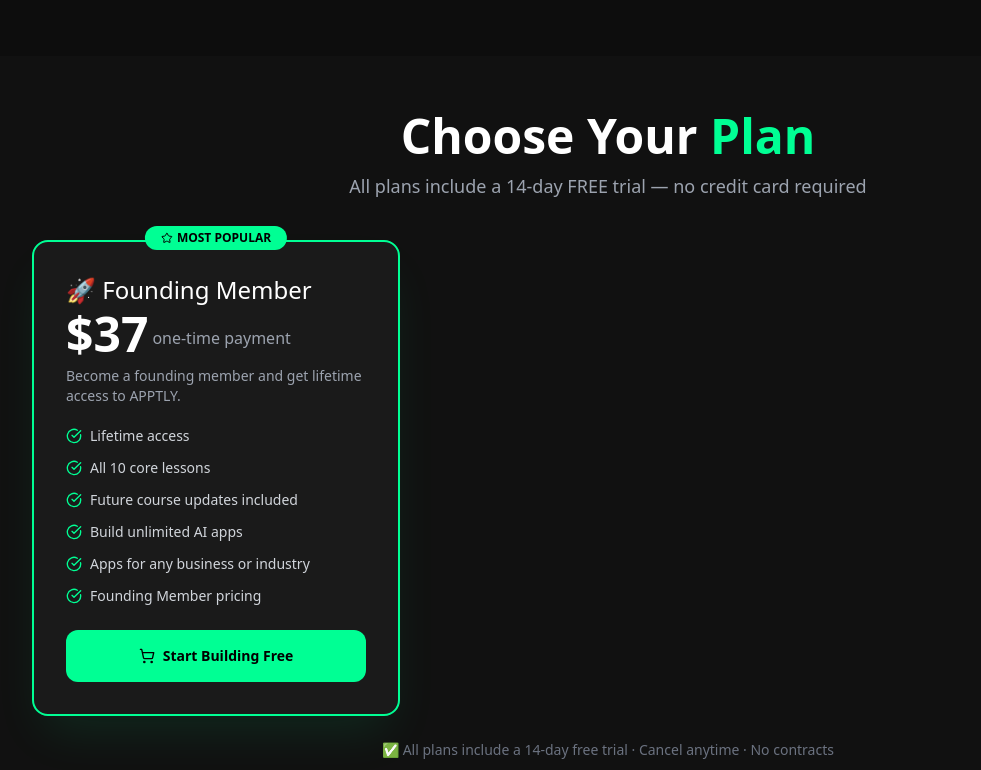
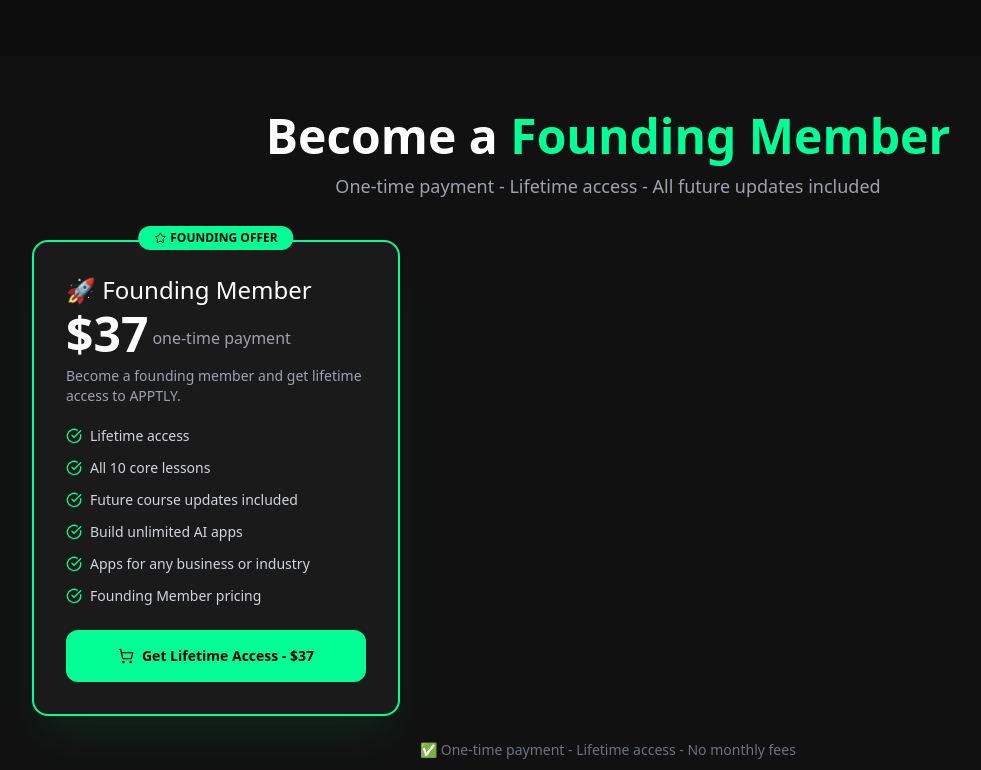
Before and after one commit to myapptly/apptly-website, a Next.js app: page / in a window 1280 px wide. Shown: the part 1230-2000 px from the top of the page, without its empty margins (32-1013 px from the left). Built offline with nearby package versions, Linux system fonts and the light colour scheme.

Commit message:
Update pricing page

```diff
--- a/components/pricing.tsx
+++ b/components/pricing.tsx
@@ -37,10 +37,10 @@ export function Pricing() {
           className="text-center mb-10"
         >
           <h2 className="text-4xl md:text-5xl font-black mb-3">
-            Choose Your <span className="text-[#00FF94]">Plan</span>
+            Become a <span className="text-[#00FF94]">Founding Member</span>
           </h2>
           <p className="text-gray-400 text-lg">
-            All plans include a 14-day FREE trial — no credit card required
+            One-time payment - Lifetime access - All future updates included
           </p>
         </motion.div>
 
@@ -56,7 +56,7 @@ export function Pricing() {
             >
               {plan.popular && (
                 <div className="absolute -top-4 left-1/2 -translate-x-1/2 bg-[#00FF94] text-black text-xs font-black px-4 py-1 rounded-full flex items-center gap-1">
-                  <Star className="w-3 h-3" /> MOST POPULAR
+                  <Star className="w-3 h-3" /> FOUNDING OFFER
                 </div>
               )}
 
@@ -85,14 +85,14 @@ export function Pricing() {
                 className={`flex items-center justify-center gap-2 ${plan.btnColor} font-bold py-4 rounded-xl text-sm transition-all hover:scale-105`}
               >
                 <ShoppingCart className="w-4 h-4" />
-                Start Building Free
+                Get Lifetime Access - $37
               </a>
             </motion.div>
           ))}
         </div>
 
         <p className="text-center text-gray-500 text-sm mt-6">
-          ✅ All plans include a 14-day free trial · Cancel anytime · No contracts
+          ✅ One-time payment - Lifetime access - No monthly fees
         </p>
       </div>
     </section>
```
